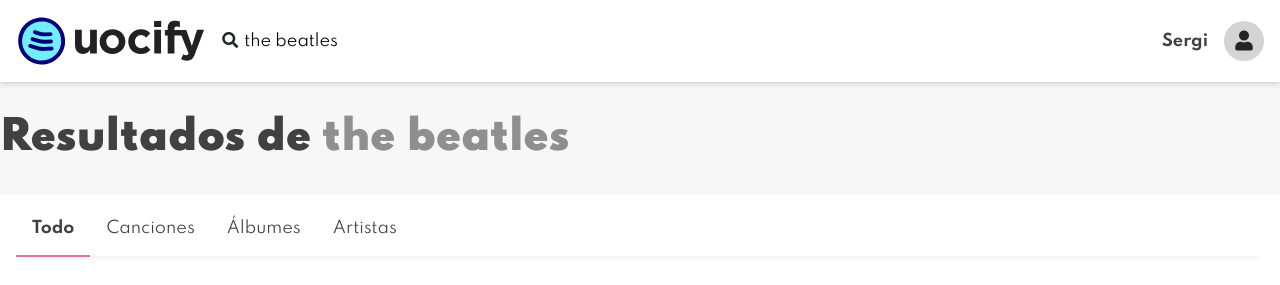
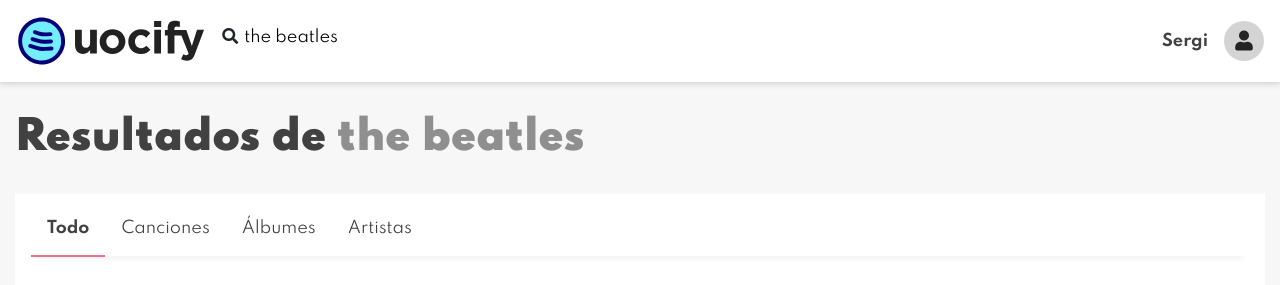
Before and after one commit to zamoks95/UOC_AIM_UOCIFY, a website built with Parcel: page src/index.html in a window 1280 px wide. Shown: the top 285 px of the page. Built offline with nearby package versions, Linux system fonts and the light colour scheme; files whose address does not match are found by name.

Commit message:
Cleaned Header

```diff
--- a/src/index.html
+++ b/src/index.html
@@ -28,24 +28,32 @@
   <body>
     <!-- Header - Start -->
     <header class="header">
+      <!-- Go Home & Logo - Start -->
       <a class="header__go-home" href="/" title="Ir al Incio">
         <img
           class="header__go-home__image"
           src="assets/uocify_logo.svg"
-          alt="the-beatles-acoustic-trio"
+          alt="Uocify Logo"
         />
       </a>
-      <form class="search-form">
-        <div class="input-wrapper">
-          <i class="input-wrapper__icon fas fa-search"></i>
+      <!-- Go Home & Logo - End -->
+      <!-- Search Form - Start -->
+      <form class="search-form" action="/getDataController.php" method="get">
+        <fieldset class="input-wrapper">
+          <label for="Search">
+            <i class="input-wrapper__icon fas fa-search"></i>
+          </label>
           <input
+            name="Search"
+            id="Search"
             class="input-wrapper__field"
             type="text"
             value="the beatles"
             placeholder="buscar..."
           />
-        </div>
+        </fieldset>
       </form>
+      <!-- Search End - Start -->
       <div class="user">
         <div class="user__name">Sergi</div>
         <a class="user__avatar">
--- a/src/sass/components/_main.scss
+++ b/src/sass/components/_main.scss
@@ -1,6 +1,6 @@
 .main {
     max-width: 1500px;
-    width: 100%;
+    width: calc(100% - 30px);
     margin: $spacer * 2 auto;
     &__title{
         &__highlight {
```
